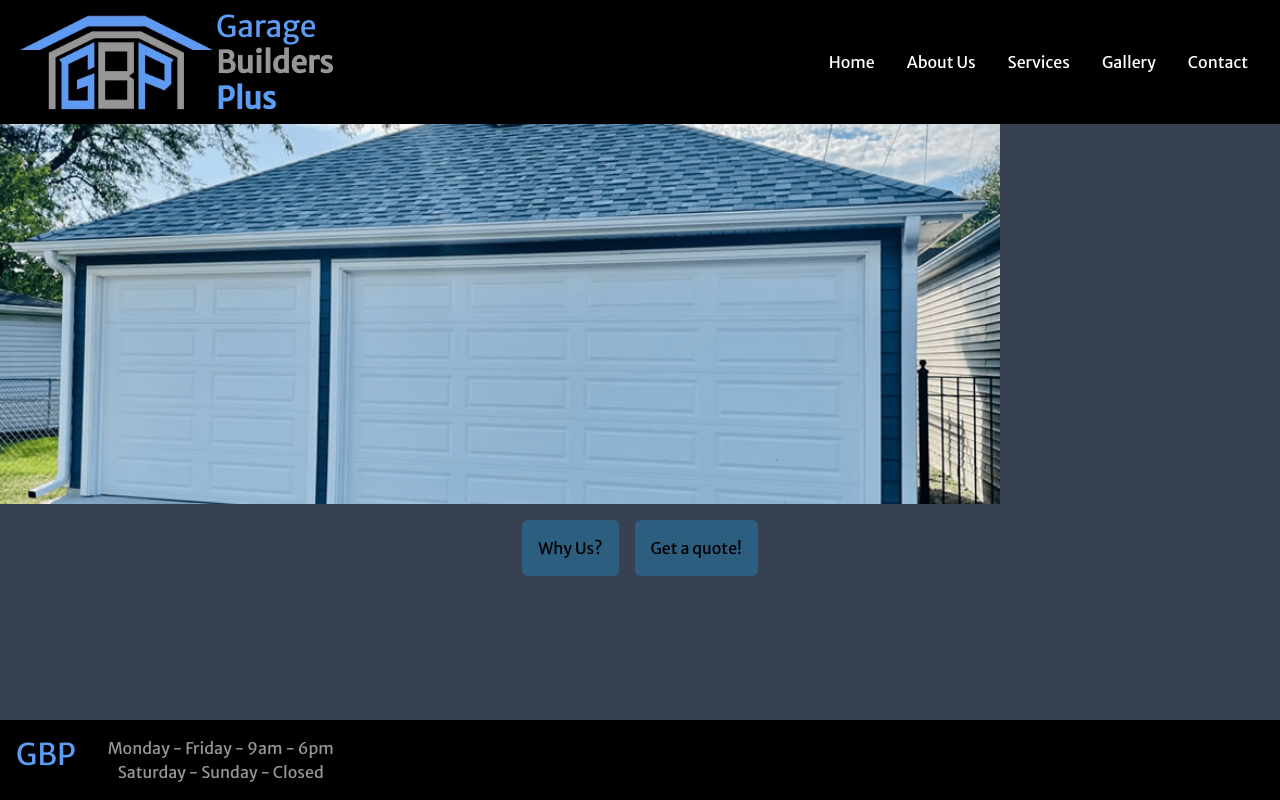
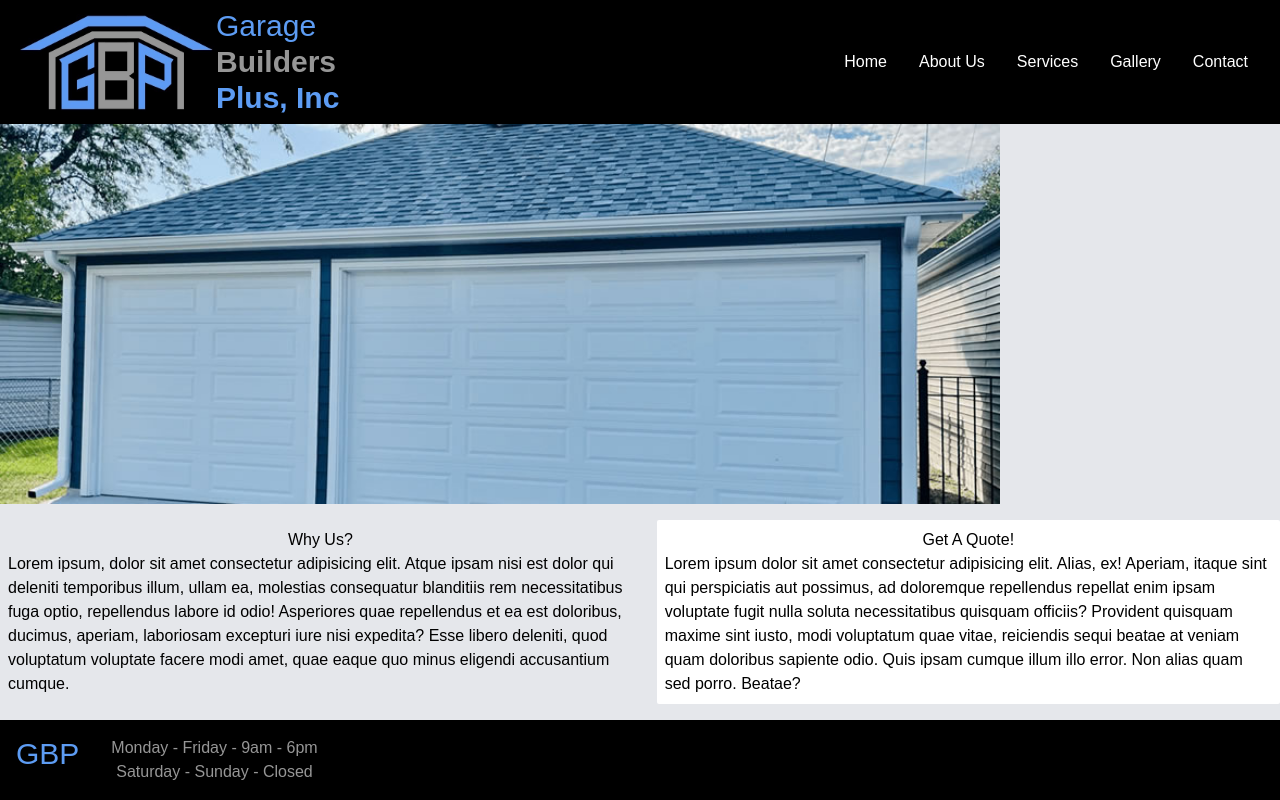
Before and after one commit to jurgenstevens/garage-builders-plus, a React (Vite) app: page / in a window 1280 px wide. Built offline with nearby package versions, Linux system fonts and the light colour scheme.

Commit message:
Remove home quote and why us borders.

```diff
--- a/src/App.jsx
+++ b/src/App.jsx
@@ -9,7 +9,7 @@ import Footer from './components/Footer.jsx'
 
 function App() {
   return (
-    <div className="App flex flex-col h-screen bg-gray-700">
+    <div className="App flex flex-col h-screen bg-gray-200">
       <Navbar />
       <div className="flex-grow min-h">
         <Routes>
--- a/src/components/Navbar.jsx
+++ b/src/components/Navbar.jsx
@@ -18,7 +18,7 @@ export default function Navbar() {
           <div>
             <h5 className='text-3xl font-satisfy-bold text-[#5D9CF3]'>Garage</h5>
             <h5 className='text-3xl font-bold text-[#969696]'>Builders </h5>
-            <h5 className='text-3xl font-bold text-[#5D9CF3]'>Plus</h5>
+            <h5 className='text-3xl font-bold text-[#5D9CF3]'>Plus, Inc</h5>
           </div>
         </div>
         <ul className='hidden md:flex'>
--- a/src/index.css
+++ b/src/index.css
@@ -5,6 +5,7 @@
 body {
   /* background-color: #23282d; */
   background-color: black;
-  font-family: 'Fira Code', monospace;
-  font-family: 'Merriweather Sans', sans-serif;
+  /* font-family: 'Fira Code', monospace; */
+  /* font-family: 'Merriweather Sans', sans-serif; */
+  font-family: sans-serif;
 }
--- a/src/pages/Home.jsx
+++ b/src/pages/Home.jsx
@@ -7,12 +7,16 @@ export default function Main() {
           <img src="../../garagehomeimage.jpeg" alt="two-door-garage" className='max-w-full' style={{width: '1000px'}} />
         </div>
         <div className="flex gap-4 mt-4 justify-center">
-          <div className='bg-[#2C5E7F] rounded-md p-4'>
-            <h1>Why Us?</h1>
-          </div>
-          <div className='bg-[#2C5E7F] rounded-md p-4'>
-            <h1>Get a quote!</h1>
-          </div>
+            <div className='text-bod rounded-sm p-2'>
+              <h1 className='flex justify-center'>Why Us?</h1>
+              <p>Lorem ipsum, dolor sit amet consectetur adipisicing elit. Atque ipsam nisi est dolor qui deleniti temporibus illum, ullam ea, molestias consequatur blanditiis rem necessitatibus fuga optio, repellendus labore id odio!
+              Asperiores quae repellendus et ea est doloribus, ducimus, aperiam, laboriosam excepturi iure nisi expedita? Esse libero deleniti, quod voluptatum voluptate facere modi amet, quae eaque quo minus eligendi accusantium cumque.</p>
+            </div>
+            <div className='bg-white text-bod rounded-sm p-2'>
+              <h1 className='flex justify-center'>Get A Quote!</h1>
+              <p>Lorem ipsum dolor sit amet consectetur adipisicing elit. Alias, ex! Aperiam, itaque sint qui perspiciatis aut possimus, ad doloremque repellendus repellat enim ipsam voluptate fugit nulla soluta necessitatibus quisquam officiis?
+              Provident quisquam maxime sint iusto, modi voluptatum quae vitae, reiciendis sequi beatae at veniam quam doloribus sapiente odio. Quis ipsam cumque illum illo error. Non alias quam sed porro. Beatae?</p>
+            </div>
         </div>
     </div>
   )
```
